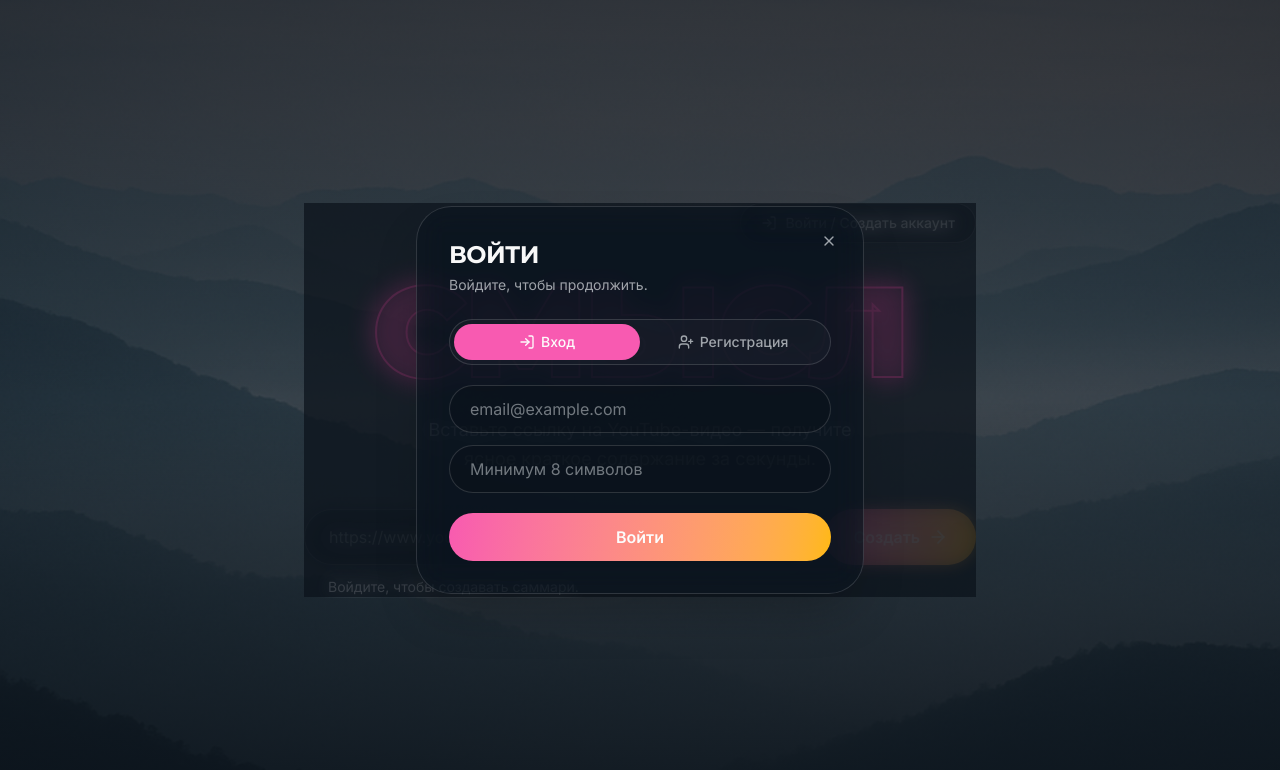
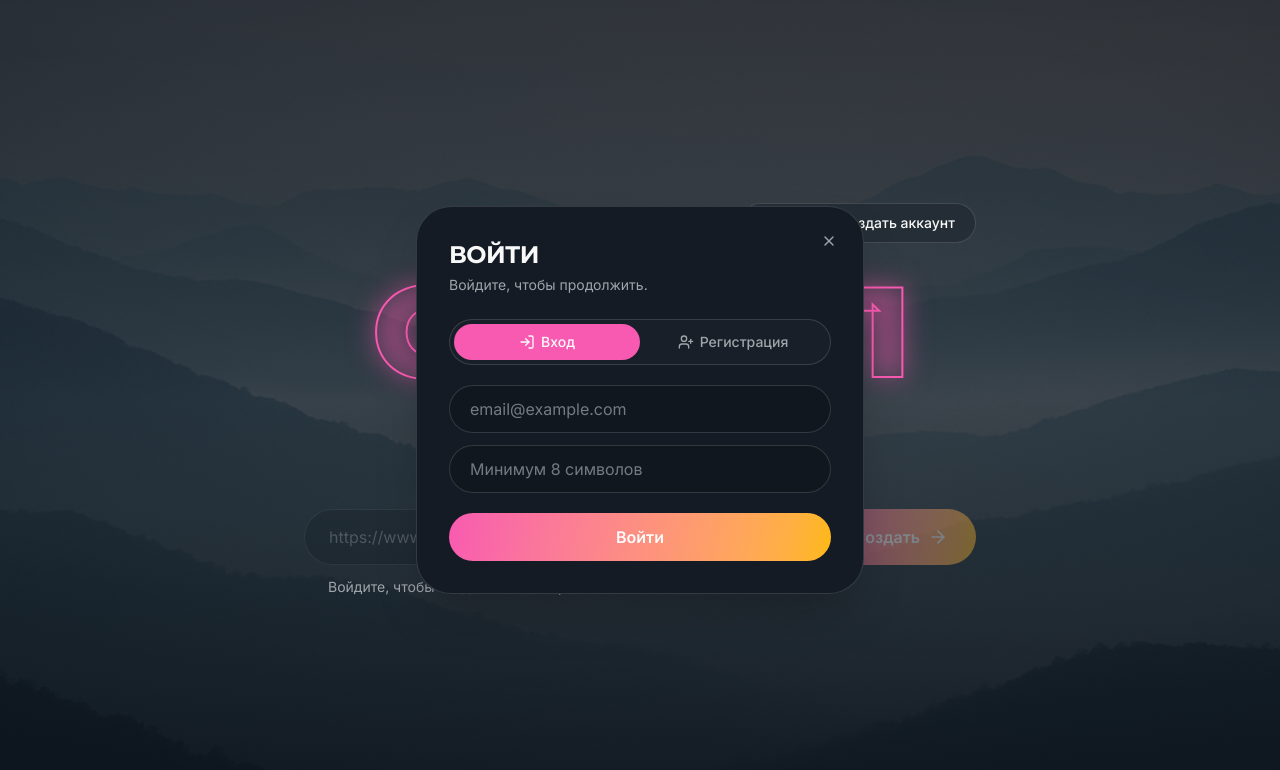
Before and after one commit to js-owl/youtube-txt, a Next.js app: page / in a window 1280 px wide. Both pictures are taken after a click on the button "Войти / Создать аккаунт". Shown: the top 770 px of the page. Built offline with nearby package versions, Linux system fonts and the light colour scheme; no server answers.

Commit message:
Refactor AuthDialog styles to improve visual consistency by removing backdrop blur and adding background color to the dialog container.

```diff
--- a/components/auth-dialog.tsx
+++ b/components/auth-dialog.tsx
@@ -71,14 +71,14 @@ export function AuthDialog({
 
   return (
     <div
-      className="fixed inset-0 z-50 flex items-center justify-center bg-background/70 p-4 backdrop-blur-sm"
+      className="fixed inset-0 z-50 flex items-center justify-center p-4"
       onClick={(e) => {
         if (e.target === e.currentTarget) onOpenChange(false);
       }}
       role="dialog"
       aria-modal="true"
     >
-      <div className="glass relative w-full max-w-md rounded-3xl border border-border p-6 shadow-2xl sm:p-8">
+      <div className="relative w-full max-w-md rounded-3xl border border-border bg-card p-6 shadow-2xl sm:p-8">
         <button
           type="button"
           onClick={() => onOpenChange(false)}
```
